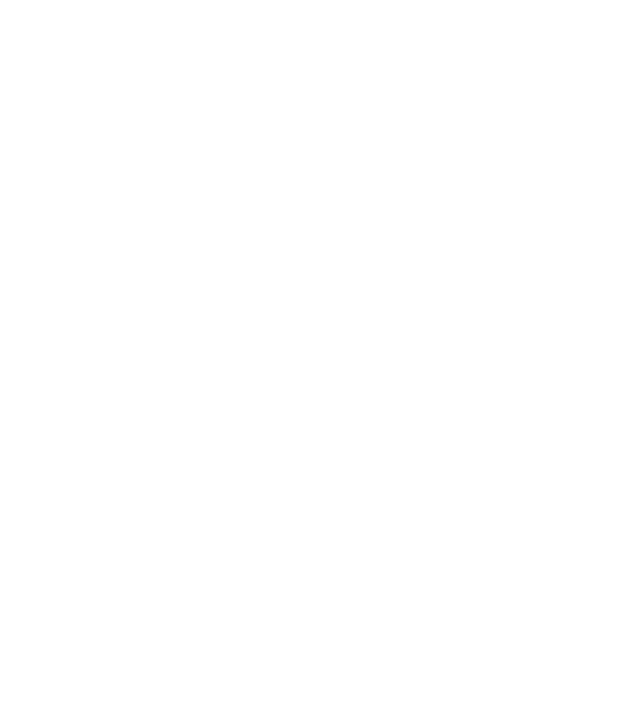
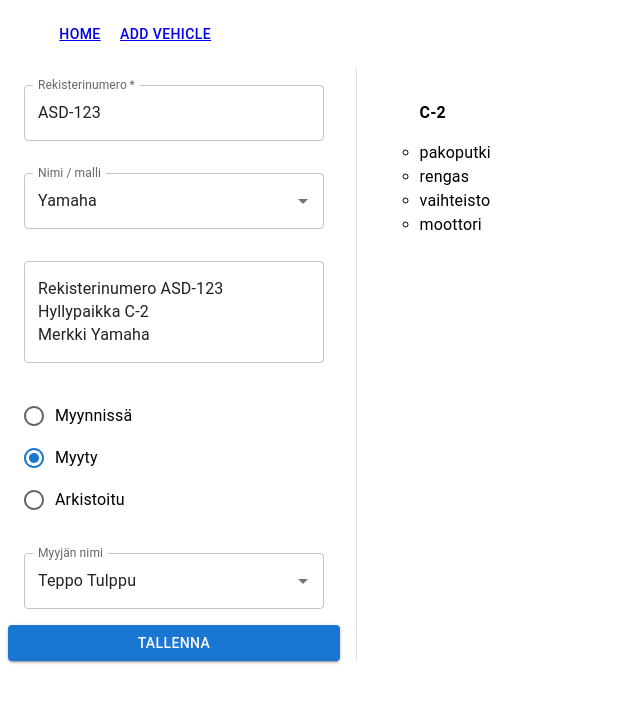
Before and after one commit to samiparvus/motored-varastonhallinta, a React (Create React App) app: page /vehicleinformation in a window 1280 px wide. Before the commit this address had no page. Shown: the top 702 px of the page, without its empty margins (0-640 px from the left). Built offline with nearby package versions, Linux system fonts and the light colour scheme.

Commit message:
modifiable version

```diff
--- a/package.json
+++ b/package.json
@@ -5,6 +5,7 @@
   "dependencies": {
     "@emotion/react": "^11.9.0",
     "@emotion/styled": "^11.8.1",
+    "@mui/icons-material": "^5.8.2",
     "@mui/material": "^5.8.1",
     "@testing-library/jest-dom": "^5.16.4",
     "@testing-library/react": "^13.2.0",
--- /dev/null
+++ b/src/AddItem.js
@@ -0,0 +1,69 @@
+import * as React from "react";
+import {
+  FormControl,
+  Button,
+  List,
+  TextField,
+  ListSubheader,
+  ListItem,
+  Autocomplete,
+  Grid,
+} from "@mui/material";
+
+const AddItem = (rekkari) => {
+  const esineLista = ["pakoputki", "rengas", "vaihteisto", "moottori"];
+  const hyllyLista = [
+    "A1",
+    "A2",
+    "B1",
+    "B2",
+    "C1",
+    "C2",
+    "D1",
+    "D2",
+    "E1",
+    "E2",
+  ];
+
+  const listItems = esineLista.map((esine) => <li>{esineLista}</li>);
+
+  const hyllyObj = { hylly: String, esineet: [] };
+  const hylly1 = hyllyObj;
+
+  hylly1.hylly = "A1";
+  hylly1.esineet = esineLista;
+
+  console.log(rekkari);
+
+  return (
+    <div className="AddItem">
+      <FormControl>
+        <List
+          sx={{ width: "100%", maxWidth: 360 }}
+          aria-labelledby="item-list-subheader"
+          subheader={
+            <ListSubheader id="item-list-subheader">Esineet</ListSubheader>
+          }
+        >
+          <ListItem>
+            <ul>{listItems}</ul>
+          </ListItem>
+        </List>
+        <Autocomplete
+          disablePortal
+          id="hyllyt"
+          options={hyllyLista}
+          renderInput={(params) => (
+            <TextField {...params} label="Hyllypaikka" />
+          )}
+        />
+        <TextField fullWidth label="Esine" style={{ margin: "0.1em" }} />
+        <Button variant="contained" style={{ width: 206, margin: "0.1em" }}>
+          Lisää
+        </Button>
+      </FormControl>
+    </div>
+  );
+};
+
+export default AddItem;
--- a/src/AddVehicle.js
+++ b/src/AddVehicle.js
@@ -11,19 +11,19 @@ import {
 
 let array = ["asd", "asdf", "asdfg"];
 
-function AddVehicle() {
+function AddVehicle(rekkari) {
   return (
     <div className="AddVehicle">
       <FormControl>
         <Autocomplete
           disablePortal
-          id="shelfLocation"
+          id="licenseNumber"
           options={array}
           getOptionLabel={(option) => option}
           onChange={(e, val) => console.log(val)}
           sx={{ width: 300, margin: "1em" }}
           renderInput={(params) => (
-            <TextField {...params} label="Hyllypaikka" />
+            <TextField {...params} label="Rekisterinumero" required />
           )}
         />
         <Autocomplete
@@ -37,32 +37,17 @@ function AddVehicle() {
             <TextField {...params} label="Nimi / malli" />
           )}
         />
-        <Autocomplete
-          disablePortal
+        <TextField
           id="info"
-          options={array}
-          getOptionLabel={(option) => option}
-          onChange={(e, val) => console.log(val)}
+          label="Yleistietoja"
+          multiline={true}
           sx={{ width: 300, margin: "1em" }}
-          renderInput={(params) => (
-            <TextField {...params} label="Yleistietoja" />
-          )}
-        />
-        <Autocomplete
-          disablePortal
-          id="employeeName"
-          options={array}
-          getOptionLabel={(option) => option}
-          onChange={(e, val) => console.log(val)}
-          sx={{ width: 300, margin: "1em" }}
-          renderInput={(params) => (
-            <TextField {...params} label="Myyjän nimi" />
-          )}
         />
         <RadioGroup
           aria-labelledby="status"
           defaultValue="Myynnissä"
           name="radio-buttons-group"
+          required
           onChange={(e, val) => console.log(val)}
           sx={{ margin: "1em" }}
         >
@@ -78,6 +63,28 @@ function AddVehicle() {
             label="Arkistoitu"
           />
         </RadioGroup>
+        <Autocomplete
+          disablePortal
+          id="employeeName"
+          options={array}
+          getOptionLabel={(option) => option}
+          onChange={(e, val) => console.log(val)}
+          sx={{ width: 300, margin: "1em" }}
+          renderInput={(params) => (
+            <TextField {...params} label="Myyjän nimi" />
+          )}
+        />
+        <Autocomplete
+          disablePortal
+          id="shelfLocation"
+          options={array}
+          getOptionLabel={(option) => option}
+          onChange={(e, val) => console.log(val)}
+          sx={{ width: 300, margin: "1em" }}
+          renderInput={(params) => (
+            <TextField {...params} label="Hyllypaikka" />
+          )}
+        />
         <Button
           variant="contained"
           // onClick={() => {
--- a/src/Layout.js
+++ b/src/Layout.js
@@ -12,6 +12,9 @@ const Layout = () => {
           <Button>
             <Link to="/addvehicle">Add Vehicle</Link>
           </Button>
+          {/* <Button>
+            <Link to="/searchvehicle">Search Vehicle</Link>
+          </Button> */}
         </ul>
       </nav>
       <Outlet />
--- a/src/Main.js
+++ b/src/Main.js
@@ -1,15 +1,35 @@
 import React from "react";
-import { Routes, Route } from "react-router-dom";
-
-import AddVehicle from "./AddVehicle";
+import { FormControl, Autocomplete, TextField, Button } from "@mui/material";
+import { Link } from "react-router-dom";
+import VehicleInformation from "./VehicleInformation";
 
 const Main = () => {
+  let rekkari = "";
+
   return (
-    <Routes>
-      {/* The Switch decides which component to show based on the current URL.*/}
-      <Route exact path="/" component={Main}></Route>
-      <Route exact path="/addvehicle" component={AddVehicle}></Route>
-    </Routes>
+    <div className="Main">
+      <FormControl>
+        <Autocomplete
+          disablePortal
+          id="licenseNumber"
+          options={["ASD-123"]}
+          getOptionLabel={(option) => option}
+          onChange={(e, val) => (rekkari = val)}
+          sx={{ width: 300, margin: "1em" }}
+          renderInput={(params) => (
+            <TextField {...params} label="Rekisterinumero" />
+          )}
+        />
+        <Button
+          component={Link}
+          to="/vehicleinformation"
+          variant="contained"
+          onClick={VehicleInformation(rekkari)}
+        >
+          Etsi
+        </Button>
+      </FormControl>
+    </div>
   );
 };
 
--- /dev/null
+++ b/src/VehicleInformation.js
@@ -0,0 +1,118 @@
+import * as React from "react";
+import {
+  Autocomplete,
+  Radio,
+  RadioGroup,
+  TextField,
+  FormControl,
+  FormControlLabel,
+  Button,
+  Grid,
+  Divider,
+  Typography,
+  ListItem,
+  List,
+} from "@mui/material";
+
+const VehicleInformation = (rekkari) => {
+  const esineLista = ["pakoputki", "rengas", "vaihteisto", "moottori"];
+  const malliLista = ["Kawasaki", "Honda", "Yamaha"];
+  const myyjäLista = ["Sami Testi", "Teppo Tulppu"];
+
+  let array = rekkari;
+  return (
+    <Grid container>
+      <Grid xs="3.2" minWidth="332px">
+        <FormControl>
+          <TextField
+            label="Rekisterinumero"
+            required
+            defaultValue="ASD-123"
+            sx={{ width: 300, margin: "1em" }}
+          />
+          <Autocomplete
+            disablePortal
+            id="model"
+            options={malliLista}
+            getOptionLabel={(option) => option}
+            onChange={(e, val) => console.log(val)}
+            sx={{ width: 300, margin: "1em" }}
+            defaultValue="Yamaha"
+            renderInput={(params) => (
+              <TextField
+                {...params}
+                label="Nimi / malli"
+                defaultValue="Yamaha"
+              />
+            )}
+          />
+          <TextField
+            id="info"
+            multiline={true}
+            sx={{ width: 300, margin: "1em" }}
+            defaultValue="Rekisterinumero ASD-123 Hyllypaikka C-2                              Merkki Yamaha"
+          />
+          <RadioGroup
+            aria-labelledby="status"
+            defaultValue="Myyty"
+            name="radio-buttons-group"
+            required
+            onChange={(e, val) => console.log(val)}
+            sx={{ margin: "1em" }}
+          >
+            <FormControlLabel
+              value="Myynnissä"
+              control={<Radio />}
+              label="Myynnissä"
+            />
+            <FormControlLabel value="Myyty" control={<Radio />} label="Myyty" />
+            <FormControlLabel
+              value="Arkistoitu"
+              control={<Radio />}
+              label="Arkistoitu"
+            />
+          </RadioGroup>
+          <Autocomplete
+            disablePortal
+            id="employeeName"
+            options={myyjäLista}
+            getOptionLabel={(option) => option}
+            onChange={(e, val) => console.log(val)}
+            sx={{ width: 300, margin: "1em" }}
+            defaultValue="Teppo Tulppu"
+            renderInput={(params) => (
+              <TextField
+                {...params}
+                label="Myyjän nimi"
+                defaultValue="Teppo Tulppu"
+              />
+            )}
+          />
+          <Button variant="contained">Tallenna</Button>
+        </FormControl>
+      </Grid>
+      <Grid xs="0.1">
+        <Divider
+          orientation="vertical"
+          style={{ marginRight: "-1px" }}
+        ></Divider>
+      </Grid>
+      <Grid sx={{ marginLeft: "0.5em" }}>
+        <List>
+          <ListItem>
+            <ul>
+              <Typography>
+                <p style={{ fontWeight: "bold" }}>C-2</p>
+                {esineLista.map((esine) => {
+                  return <li>{esine}</li>;
+                })}
+              </Typography>
+            </ul>
+          </ListItem>
+        </List>
+      </Grid>
+    </Grid>
+  );
+};
+
+export default VehicleInformation;
--- a/src/index.js
+++ b/src/index.js
@@ -1,6 +1,8 @@
 import ReactDOM from "react-dom/client";
 import { BrowserRouter, Routes, Route } from "react-router-dom";
 import AddVehicle from "./AddVehicle";
+import VehicleInformation from "./VehicleInformation";
+import AddItem from "./AddItem";
 import Main from "./Main";
 import Layout from "./Layout";
 
@@ -11,6 +13,9 @@ export default function App() {
         <Route path="/" element={<Layout />}>
           <Route index element={<Main />} />
           <Route path="addvehicle" element={<AddVehicle />} />
+          {/* <Route path="searchvehicle" element={<SearchVehicle />} /> */}
+          <Route path="additems" element={<AddItem />} />
+          <Route path="vehicleinformation" element={<VehicleInformation />} />
         </Route>
       </Routes>
     </BrowserRouter>
```
Also changed, not shown: src/SearchVehicle.js (added, +28 -0 lines), 1 other file (tests, documents, lock files or other folders).
